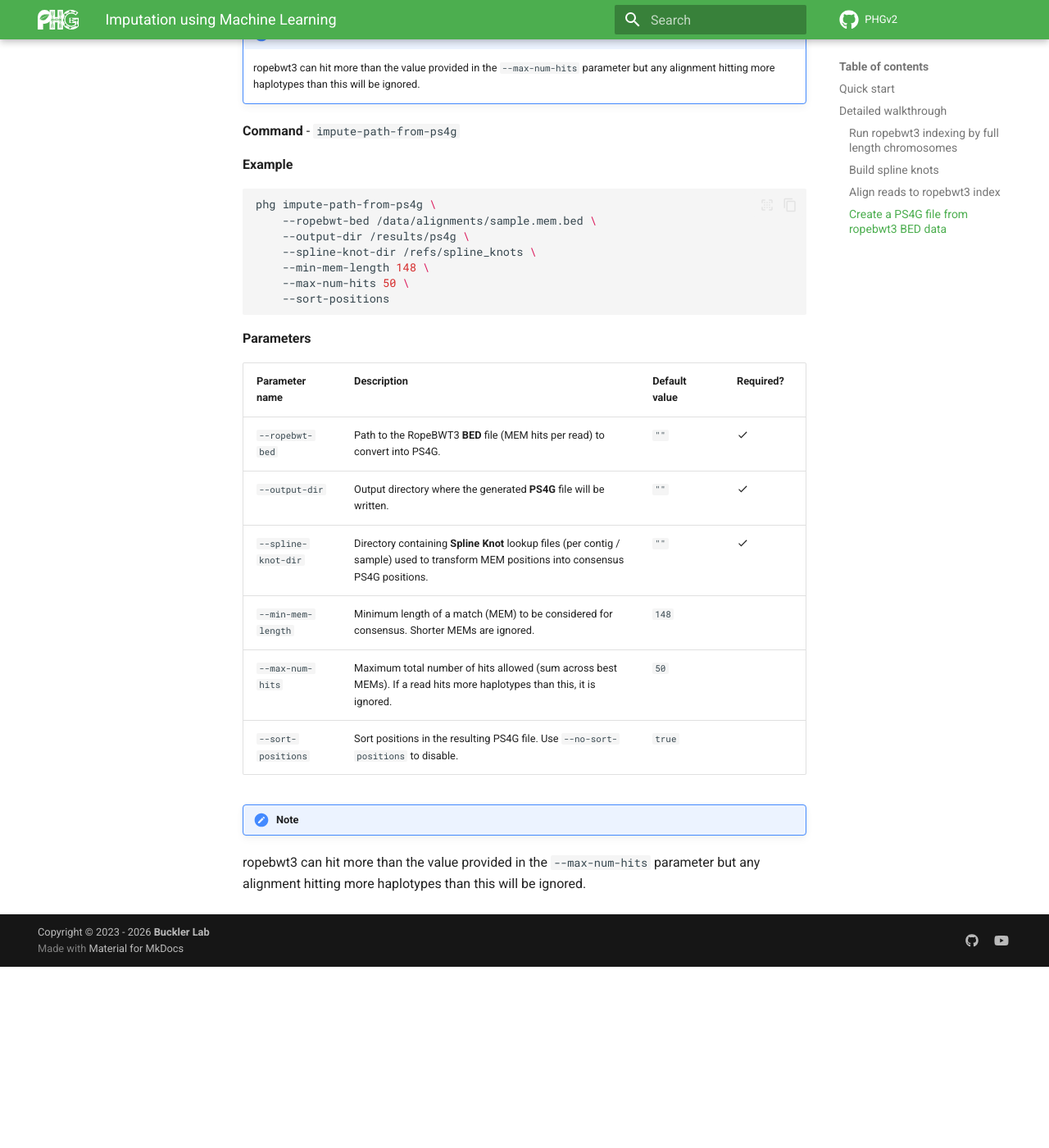
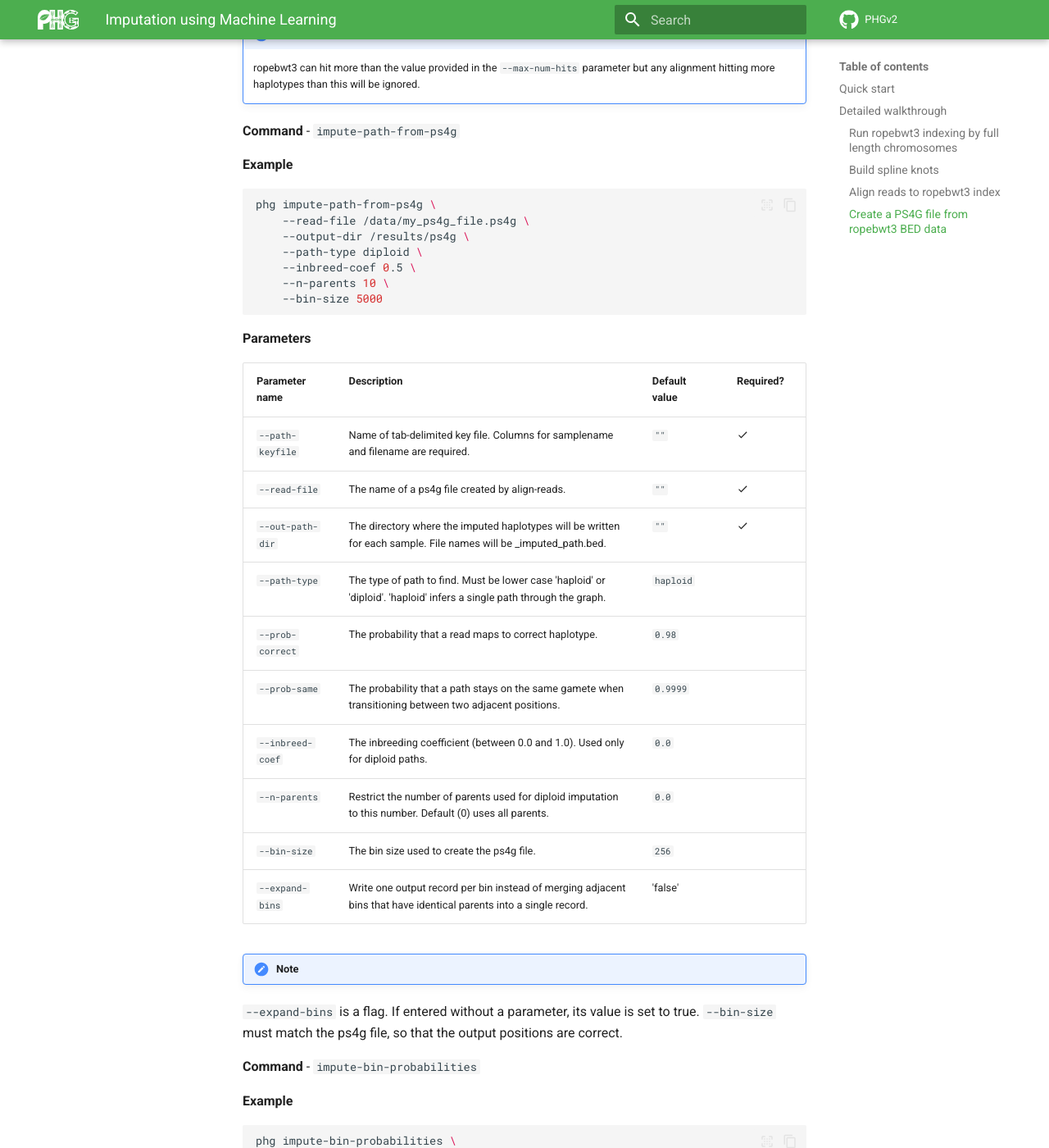
Before and after one commit to maize-genetics/phg_v2, an MkDocs documentation site: the page built from docs/imputation_ml.md, in a window 1280 px wide and 1400 px high, scrolled down 6628 px. Shown: the whole window at 82% size. Built offline with MkDocs 1.6.1 and Material for MkDocs 9.7.7, drawn with Linux system fonts in a browser that asks for light colours; comment, search, counter and statistics services are not loaded; before the commit the page ends 7807 px from its top, so only the background shows below that; some of the changed text lies outside the part shown.

Commit message:
adds documentation

````diff
--- a/docs/imputation_ml.md
+++ b/docs/imputation_ml.md
@@ -267,26 +267,61 @@ phg convert-ropebwt2-ps4g-file \
 
 ```shell
 phg impute-path-from-ps4g \
-    --ropebwt-bed /data/alignments/sample.mem.bed \
+    --read-file /data/my_ps4g_file.ps4g \
     --output-dir /results/ps4g \
-    --spline-knot-dir /refs/spline_knots \
-    --min-mem-length 148 \
-    --max-num-hits 50 \
-    --sort-positions
+    --path-type diploid \
+    --inbreed-coef 0.5 \
+    --n-parents 10 \
+    --bin-size 5000
 ```
 
 **Parameters**
 
-| Parameter name        | Description                                                                                                                                                                                                 | Default value | Required?        |
-|-----------------------|-------------------------------------------------------------------------------------------------------------------------------------------------------------------------------------------------------------|---------------|------------------|
-| `--ropebwt-bed`       | Path to the RopeBWT3 **BED** file (MEM hits per read) to convert into PS4G.                                                                                                                                 | `""`          | :material-check: |
-| `--output-dir`        | Output directory where the generated **PS4G** file will be written.                                                                                                                                         | `""`          | :material-check: |
-| `--spline-knot-dir`   | Directory containing **Spline Knot** lookup files (per contig / sample) used to transform MEM positions into consensus PS4G positions.                                                                      | `""`          | :material-check: |
-| `--min-mem-length`    | Minimum length of a match (MEM) to be considered for consensus. Shorter MEMs are ignored.                                                                                                                   | `148`         |                  |
-| `--max-num-hits`      | Maximum total number of hits allowed (sum across best MEMs). If a read hits more haplotypes than this, it is ignored.                                                                                       | `50`          |                  |
-| `--sort-positions`    | Sort positions in the resulting PS4G file. Use `--no-sort-positions` to disable.                                                                                                                            | `true`        |                  |
+| Parameter name   | Description                                                                                                                   | Default value | Required?        |
+|------------------|-------------------------------------------------------------------------------------------------------------------------------|---------------|------------------|
+| `--path-keyfile` | Name of tab-delimited key file. Columns for samplename and filename are required.                                             | `""`          | :material-check: |
+| `--read-file`    | The name of a ps4g file created by align-reads.                                                                               | `""`          | :material-check: |
+| `--out-path-dir` | The directory where the imputed haplotypes will be written for each sample. File names will be <sampleName>_imputed_path.bed. | `""`          | :material-check: |
+| `--path-type`    | The type of path to find. Must be lower case 'haploid' or 'diploid'. 'haploid' infers a single path through the graph.        | `haploid`     |                  |
+| `--prob-correct` | The probability that a read maps to correct haplotype.                                                                        | `0.98`        |                  |
+| `--prob-same`    | The probability that a path stays on the same gamete when transitioning between two adjacent positions.                       | `0.9999`      |                  |
+| `--inbreed-coef` | The inbreeding coefficient (between 0.0 and 1.0). Used only for diploid paths.                                                | `0.0`         |                  |
+| `--n-parents`    | Restrict the number of parents used for diploid imputation to this number. Default (0) uses all parents.                      | `0.0`         |                  |
+| `--bin-size`     | The bin size used to create the ps4g file.                                                                                    | `256`         |                  |
+| `--expand-bins`  | Write one output record per bin instead of merging adjacent bins that have identical parents into a single record.            | 'false'       |                  |
 
 !!! note
-ropebwt3 can hit more than the value provided in the
-`--max-num-hits` parameter but any alignment hitting more
-haplotypes than this will be ignored.
+`--expand-bins` is a flag. If entered without a parameter, its value is set to true.
+`--bin-size` must match the ps4g file, so that the output positions are correct.
+
+**Command** - `impute-bin-probabilities`
+
+**Example**
+
+```shell
+phg impute-bin-probabilities \
+    --read-file /data/my_ps4g_file.ps4g \
+    --output-dir /results/ps4g \
+    --impute-type diploid \
+    --inbreed-coef 0.5 \
+    --n-parents 10 \
+    --bin-size 5000
+```
+
+**Parameters**
+
+| Parameter name   | Description                                                                                                                   | Default value | Required?        |
+|------------------|-------------------------------------------------------------------------------------------------------------------------------|---------------|------------------|
+| `--path-keyfile` | Name of tab-delimited key file. Columns for samplename and filename are required.                                             | `""`          | :material-check: |
+| `--read-file`    | The name of a ps4g file created by align-reads.                                                                               | `""`          | :material-check: |
+| `--out-path-dir` | The directory where the imputed haplotypes will be written for each sample. File names will be <sampleName>_imputed_path.bed. | `""`          | :material-check: |
+| `--impute-type`  | The type of genotype probabilities to calculate. Must be lower case 'haploid' or 'diploid' (without quotes).                  | `haploid`     |                  |
+| `--prob-correct` | The probability that a read maps to correct haplotype.                                                                        | `0.98`        |                  |
+| `--prob-same`    | The probability that a path stays on the same gamete when transitioning between two adjacent positions.                       | `0.9999`      |                  |
+| `--inbreed-coef` | The inbreeding coefficient (between 0.0 and 1.0). Used only for diploid paths.                                                | `0.0`         |                  |
+| `--n-parents`    | Restrict the number of parents used for diploid imputation to this number. Default (0) uses all parents.                      | `0.0`         |                  |
+| `--bin-size`     | The bin size used to create the ps4g file.                                                                                    | `256`         |                  |
+
+!!! note
+`--expand-bins` is a flag. If entered without a parameter, its value is set to true.
+`--bin-size` must match the ps4g file, so that the output positions are correct.
````
Also changed, not shown: 1 other file.
